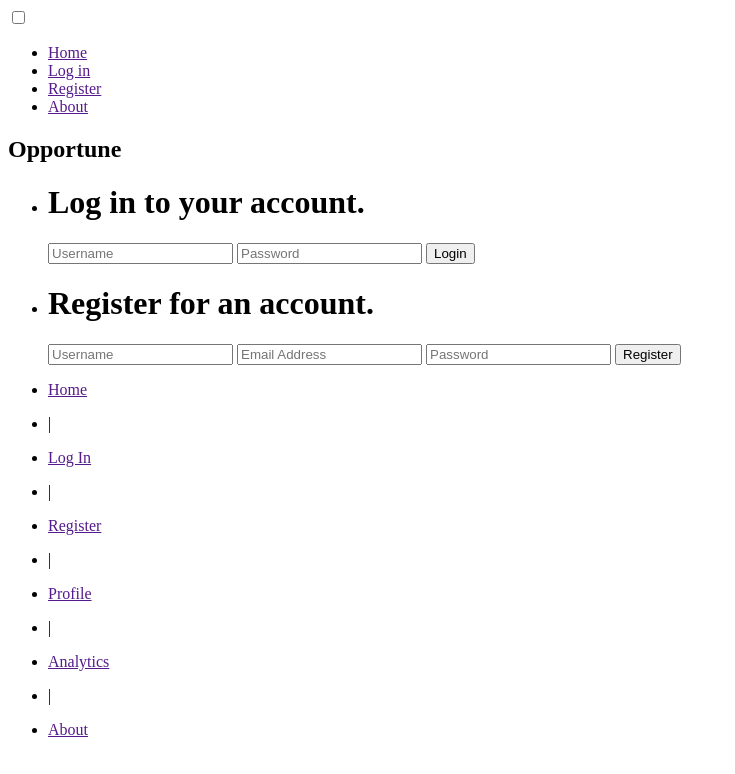
After one commit to Mildly-Sketchy/Opportune, a Python web app: template opportune/opportune/templates/auth.jinja2 in a window 1280 px wide. The commit adds this page. Shown: the top 774 px of the page, without its empty margins (0-735 px from the left). Run offline with Jinja, Linux system fonts and the light colour scheme; the template is opened without the code that fills it, so the values that code supplies are empty; some libraries are stand-ins or nearby versions.

Commit message:
login and register fixed, forms fixed

```diff
--- a/opportune/opportune/__init__.py
+++ b/opportune/opportune/__init__.py
@@ -8,5 +8,6 @@ def main(global_config, **settings):
     config.include('pyramid_jinja2')
     config.include('.models')
     config.include('.routes')
+    config.include('.security')
     config.scan()
     return config.make_wsgi_app()
--- a/opportune/opportune/routes.py
+++ b/opportune/opportune/routes.py
@@ -1,8 +1,8 @@
 def includeme(config):
     config.add_static_view('static', 'static', cache_max_age=3600)
     config.add_route('home', '/')
-    config.add_route('login', '/login')
-    config.add_route('register', '/register')
+    config.add_route('auth', '/auth')
+    # config.add_route('register', '/auth')
     config.add_route('logout', '/logout')
     config.add_route('profile', '/profile')
     config.add_route('analytics', '/analytics')
--- /dev/null
+++ b/opportune/opportune/templates/auth.jinja2
@@ -0,0 +1,23 @@
+{% extends "base.jinja2" %}
+{% block content %}
+<ul class="forms">
+    <li><div class="login container">
+    <h1>Log in to your account.</h1>
+    <form class="loginForm" method="GET" action="{{request.route_url('auth')}}">
+          <input type="hidden" name="csrf_token" value="{{request.session.get_csrf_token()}}">
+          <input class="username" name="username" type="text" placeholder="Username" required>
+          <input class="password" name="password" type="password" placeholder="Password" required>
+          <button type="submit">Login</button>
+    </form>
+  </div></li>
+  <li><div class="register container">
+    <h1>Register for an account.</h1>
+    <form class="registerForm" method="POST" action="{{request.route_url('auth')}}">
+          <input class="username" name="username" type="text" placeholder="Username" required>
+          <input class="email" name="email" type="text" placeholder="Email Address" required>
+          <input class="password" name="password" type="password" placeholder="Password" required>
+          <button type="submit">Register</button>
+    </form>
+  </div></li>
+</ul>
+{% endblock content %}
--- a/opportune/opportune/templates/base.jinja2
+++ b/opportune/opportune/templates/base.jinja2
@@ -19,10 +19,14 @@
         <span></span>
         <ul id="menu">
           <li><a href="{{request.route_url('home')}}">Home</a></li>
-          <li><a href="{{request.route_url('login')}}">Log in</a></li>
-          <li><a href="{{request.route_url('register')}}">Register</a></li>
+          {% if request.authenticated_userid %}
           <li><a href="{{request.route_url('profile')}}">Profile</a></li>
+          <li><a href="{{request.route_url('logout')}}">Log out</a></li>
           <li><a href="{{request.route_url('analytics')}}">Analytics</a></li>
+          {% else %}
+          <li><a href="{{request.route_url('auth')}}">Log in</a></li>
+          <li><a href="{{request.route_url('auth')}}">Register</a></li>
+          {% endif %}
           <li><a href="{{request.route_url('about')}}">About</a></li>
         </ul>
       </div>
@@ -40,9 +44,9 @@
   <ul id="footerMenu">
     <li><a href="{{request.route_url('home')}}">Home</a></li>
     <li><p> | </p></li>
-    <li><a href="{{request.route_url('login')}}">Log In</a></li>
+    <li><a href="{{request.route_url('auth')}}">Log In</a></li>
     <li><p> | </p></li>
-    <li><a href="{{request.route_url('register')}}">Register</a></li>
+    <li><a href="{{request.route_url('auth')}}">Register</a></li>
     <li><p> | </p></li>
     <li><a href="{{request.route_url('profile')}}">Profile</a></li>
     <li><p> | </p></li>
--- a/opportune/opportune/templates/register.jinja2
+++ b/opportune/opportune/templates/register.jinja2
@@ -2,7 +2,7 @@
 {% block content %}
     <div class="register container">
     <h1>Register for an account.</h1>
-    <form class="registerForm" method="POST">
+    <form class="registerForm" method="POST" action="{{request.route_url('register')}}">
           <input class="username" name="username" type="text" placeholder="Username" required>
           <input class="email" name="email" type="text" placeholder="Email Address" required>
           <input class="password" name="password" type="password" placeholder="Password" required>
```
Also changed, not shown: opportune/opportune/static/modules.css (+15 -0 lines), opportune/opportune/templates/login.jinja2 (deleted, +0 -11 lines), opportune/opportune/views/auth.py (+22 -29 lines).
